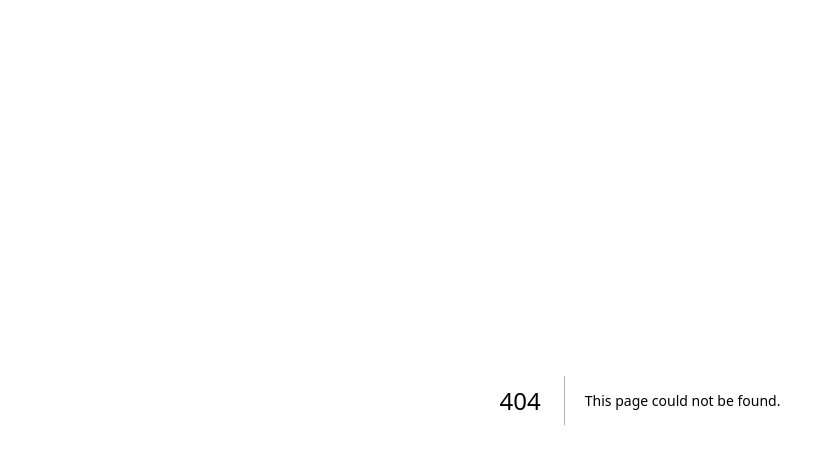
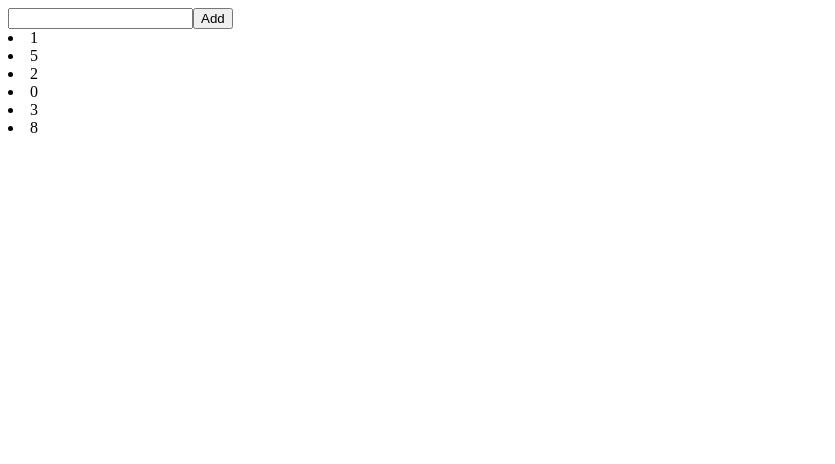
Before and after one commit to fischerafael/iniciando-com-react, a Next.js app: page /selection-sort in a window 1280 px wide. Before the commit this address had no page. Shown: the top 464 px of the page, without its empty margins (0-835 px from the left). Built offline with nearby package versions, Linux system fonts and the light colour scheme.

Commit message:
feat: merge sort

```diff
--- /dev/null
+++ b/pages/selection-sort/index.tsx
@@ -0,0 +1,27 @@
+import React, { useEffect, useState } from "react";
+
+const index = () => {
+  const [numbers, setNumbers] = useState([1, 5, 2, 0, 3, 8]);
+
+  const orderedNumbers = selectionSort(numbers);
+
+  return (
+    <div>
+      <div>
+        <input type="number" />
+        <button>Add</button>
+      </div>
+      <div>
+        {orderedNumbers.map((num) => (
+          <li key={num}>{num}</li>
+        ))}
+      </div>
+    </div>
+  );
+};
+
+export default index;
+
+const selectionSort = (numbers: number[]): number[] => {
+  return numbers;
+};
```
